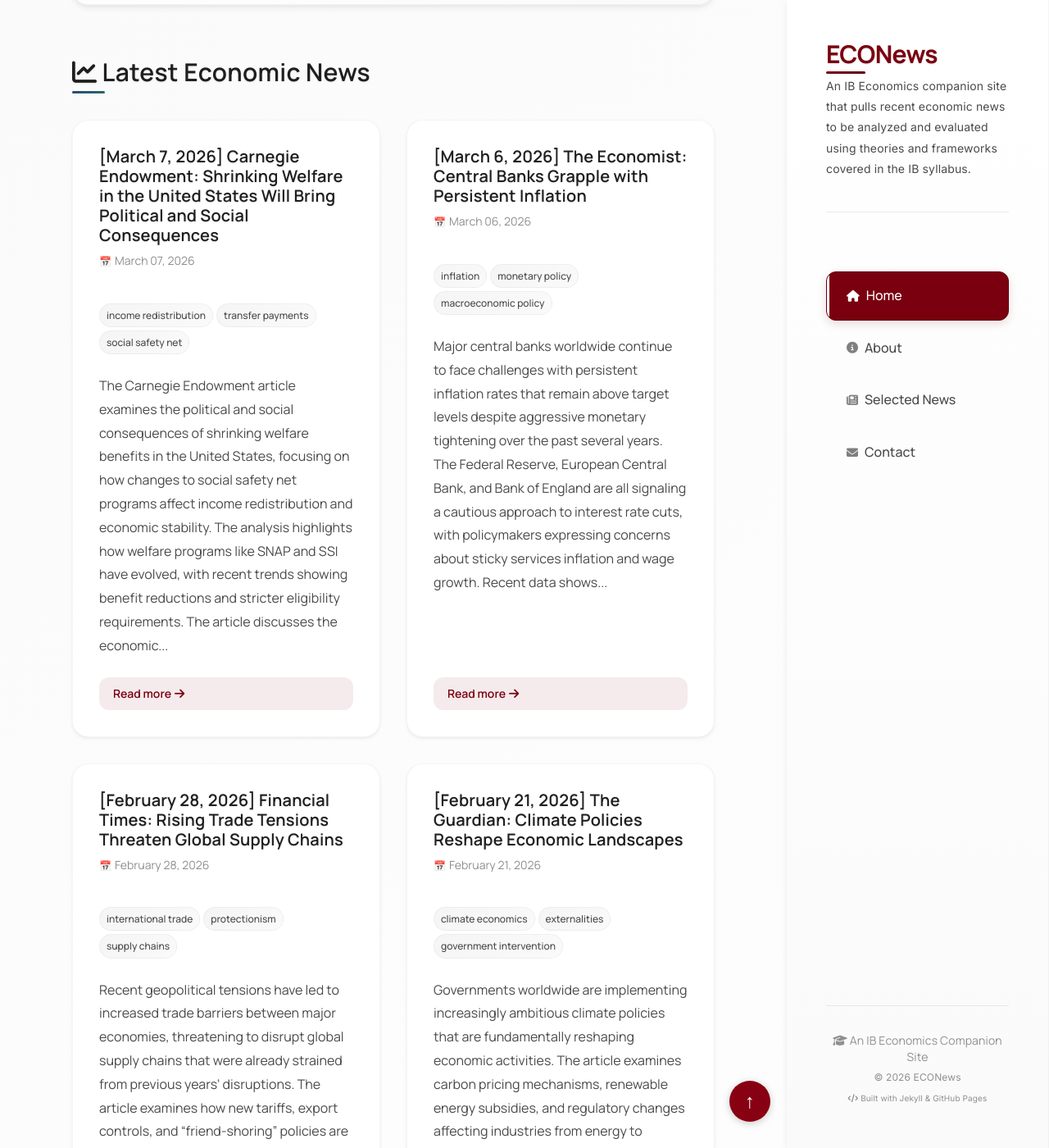
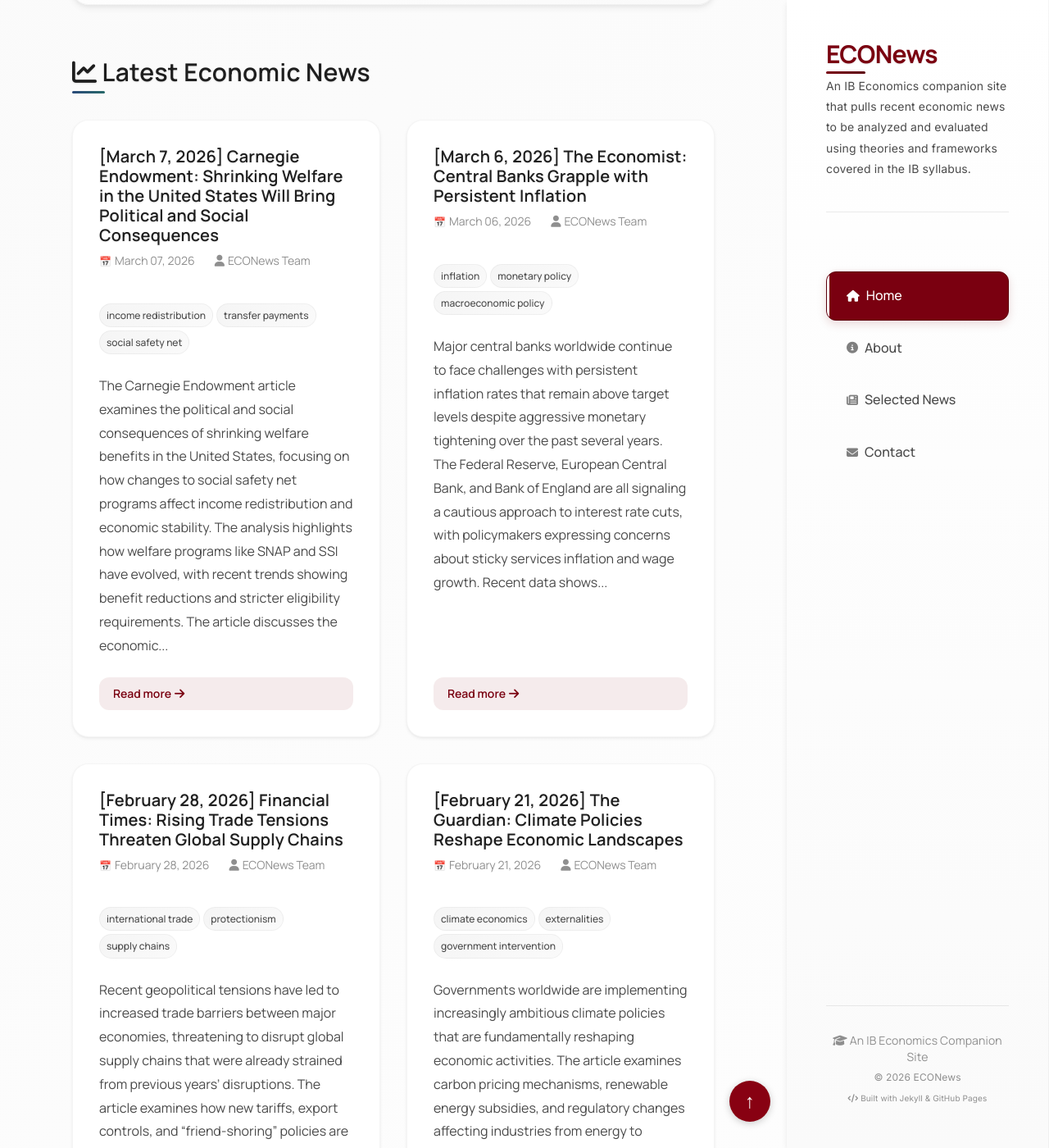
Before and after one commit to Feiran-Z/ECONews, a Jekyll site: the page built from index.md, in a window 1280 px wide and 1400 px high, scrolled down 303 px. Shown: the whole window at 82% size. Built offline with Jekyll 4.4.1, drawn with Linux system fonts in a browser that asks for light colours.

Commit message:
Updated index.md

```diff
--- a/index.md
+++ b/index.md
@@ -24,6 +24,11 @@ title: Home
               <time datetime="{{ post.date | date_to_xmlschema }}" aria-label="Published on {{ post.date | date: '%B %d, %Y' }}">
                 {{ post.date | date: "%B %d, %Y" }}
               </time>
+              {% if post.author %}
+                <span class="post-author" aria-label="Author: {{ post.author }}">
+                  <i class="fas fa-user"></i> {{ post.author }}
+                </span>
+              {% endif %}
               {% if post.tags %}
                 <span class="post-tags">
                   {% for tag in post.tags limit: 3 %}
```
